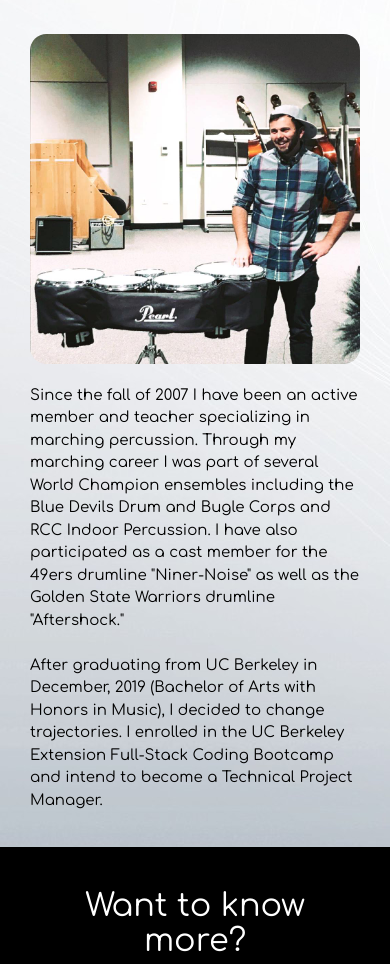
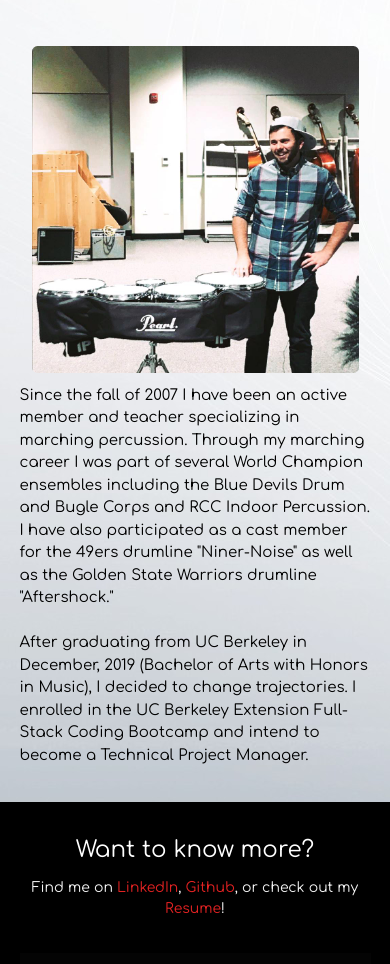
Before and after one commit to Colin-Whitcomb/Portfolio, a plain HTML site: page home.html in a window 390 px wide. Shown: the part 131-1095 px from the top of the page. Drawn offline with nearby package versions, Linux system fonts and the light colour scheme.

Commit message:
Edited styling for About Me Page.

```diff
--- a/home.html
+++ b/home.html
@@ -31,10 +31,9 @@
             </div>
         </div>
 
-
         <div class="row">
-            <div class="col s12 m7 l4 responsive-img"><img id="profileImg" src="assets/images/profile_img.jpg"></div>
-            <div class="col s12 m5 l8">
+            <div class="responsive-img"><img id="profileImg" src="assets/images/profile_img.jpg"></div>
+            <div class=>
                 <p id='bioTxt'>
                     Since the fall of 2007 I have been an active member and teacher specializing in marching
                     percussion.
@@ -58,12 +57,12 @@
         <div class="container">
             <div class="row">
                 <div class="col s12">
-                    <h4 class="white-text">Want to know more?</h4>
-                    <h6 class="grey-text text-lighten-4">Find me on <a
+                    <h5 class="white-text">Want to know more?</h5>
+                    <p class="grey-text text-lighten-4">Find me on <a
                             href="https://www.linkedin.com/in/colin-whitcomb-b808301a6/" target="_blank"
                             class="footerLinks">LinkedIn</a>, <a href="https://github.com/Colin-Whitcomb/"
                             target="_blank" class="footerLinks">Github</a>, or check out my <a
-                            href="Resources/resume.pdf" target="_blank" class="footerLinks">Resume</a>!</h6>
+                            href="Resources/resume.pdf" target="_blank" class="footerLinks">Resume</a>!</p>
                 </div>
             </div>
 
--- a/style.css
+++ b/style.css
@@ -42,8 +42,10 @@ h3 {
 }
 
 #profileImg {
-    max-width: 100%;
+    max-width: 60%;
     border-radius: 5%;
+    float: left;
+    padding: 12px;
 }
 
 #bioTxt {
@@ -105,6 +107,16 @@ h3 {
 .footerLinks{
     color: rgb(227, 34, 34);
 }
+
+@media only screen and (max-width: 600px) {
+    #profileImg {
+        max-width: 100%;
+        border-radius: 5%;
+        float: left;
+        padding: 12px;
+    }
+  }
+
 /* .card {
 border-style: solid;
 } */
```
